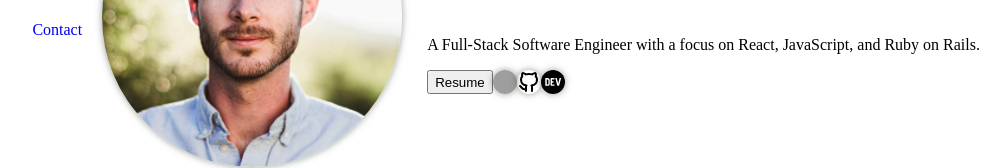
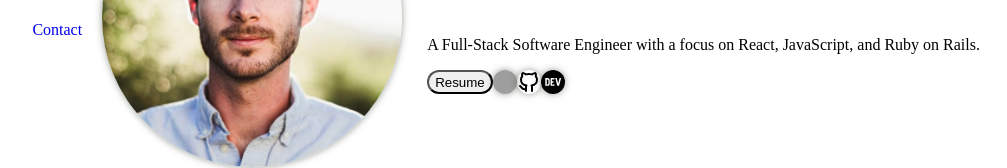
Before and after one commit to cody-barker/portfolio-website, a JavaScript app: page / in a window 1280 px wide. Shown: the part 193-361 px from the top of the page, without its empty margins (122-1129 px from the left). Built offline with nearby package versions, Linux system fonts and the light colour scheme; grey boxes are pictures that could not be loaded; the HTML template or start-up script is replaced by a standard one.

Commit message:
add border radius and cursor pointer to resume button

```diff
--- a/src/styles/App.css
+++ b/src/styles/App.css
@@ -67,3 +67,11 @@ nav {
   flex-direction: row;
   flex-wrap: nowrap;
 }
+
+button {
+  border-radius: 15px;
+}
+
+button:hover {
+  cursor: pointer;
+}
```
